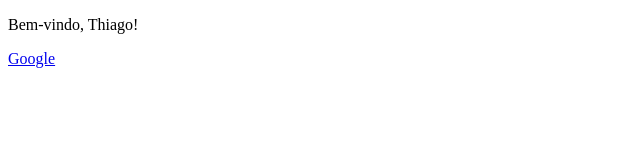
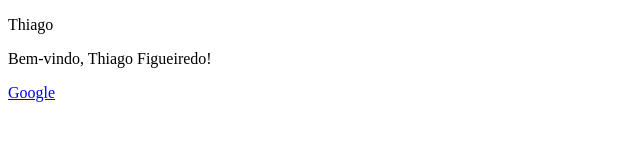
Before and after one commit to thiagoesAdapti/vue2-COD3R, a plain HTML site: page dom/template-v1.html in a window 1280 px wide. Shown: the whole page, without its empty margins (0-640 px from the left). Drawn offline with nearby package versions, Linux system fonts and the light colour scheme.

Commit message:
:sparkles: feat: v-once directive - dom module

```diff
--- a/dom/template-v1.html
+++ b/dom/template-v1.html
@@ -8,6 +8,7 @@
 </head>
 <body>
   <div id="app">
+    <p v-once>{{ name }}</p>
     <p>{{ greeting() }}</p>
     <a :href="link">Google</a>
   </div>
@@ -23,6 +24,7 @@
     },
     methods: {
       greeting() {
+        this.name = 'Thiago Figueiredo'
         return ('Bem-vindo, ' + this.name + '!')
       }
     }
@@ -34,4 +36,5 @@
 
   - Referenciar methods
   - Vincular atributos (v-bind:atributo => :atributo)
+  - Diretiva v-once
 -->
```
